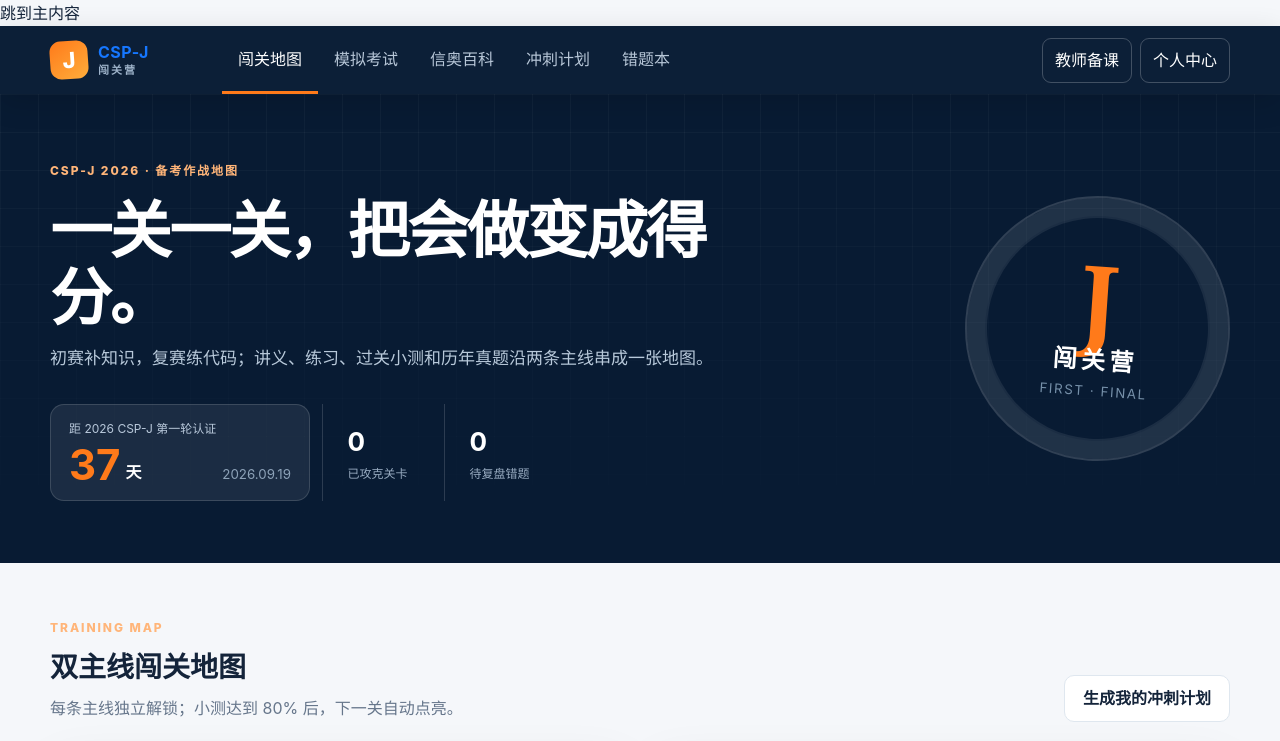
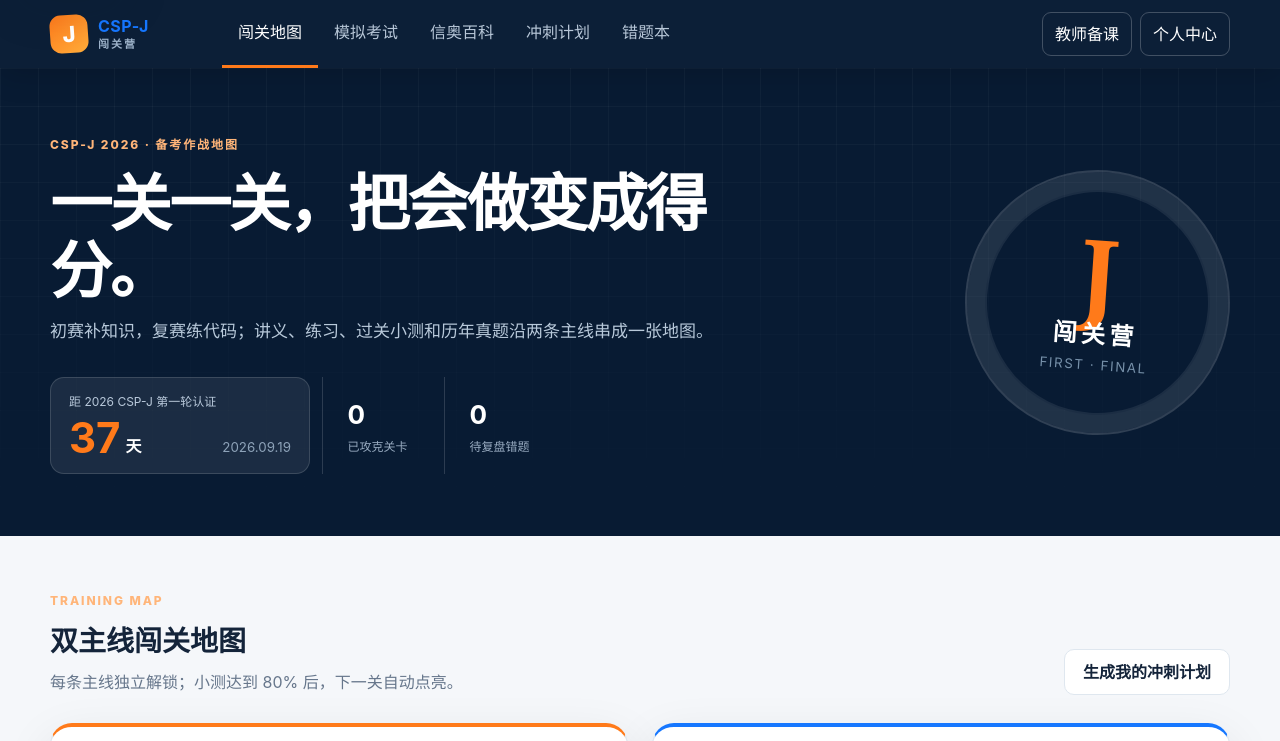
Before and after one commit to tongshu2023/xtl-oi-camp, a website: page cspj-lab.html in a window 1280 px wide. Shown: the top 741 px of the page. Drawn offline with Linux system fonts and the light colour scheme.

Commit message:
a11y: styles.css 补 .skip-link/.skip-link:focus（默认藏、聚焦现）

```diff
--- a/styles.css
+++ b/styles.css
@@ -25,6 +25,8 @@ button:disabled { cursor: not-allowed; }
 a { color: inherit; text-decoration: none; }
 .container { width: min(1180px, calc(100% - 40px)); margin-inline: auto; }
 .shell { min-height: 100vh; }
+.skip-link { position: absolute; left: 12px; top: -56px; z-index: 100; padding: 10px 18px; border-radius: 10px; background: var(--orange); color: white; font-weight: 700; box-shadow: var(--shadow); transition: top .18s ease; }
+.skip-link:focus { top: 12px; outline: 3px solid white; outline-offset: 2px; }
 .muted { color: var(--muted); }
 
 .topbar { position: sticky; top: 0; z-index: 30; background: rgba(8, 27, 51, .98); color: white; box-shadow: 0 8px 30px rgba(0, 0, 0, .14); }
```
